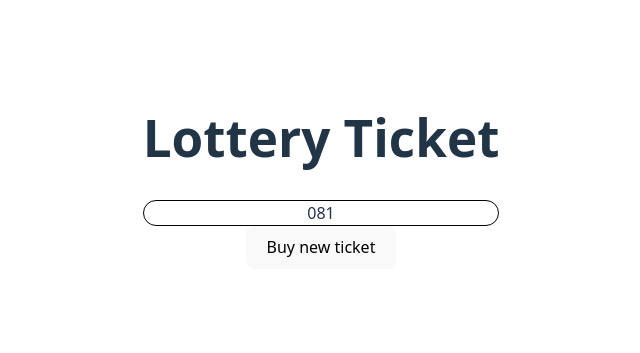
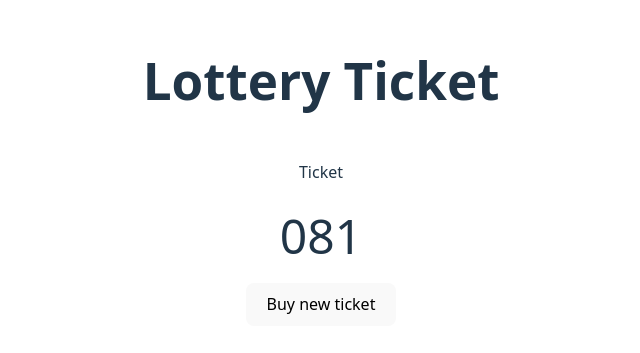
Before and after one commit to Akkash066/basicTodo, a React (Vite) app: page / in a window 1280 px wide. Shown: the part 219-572 px from the top of the page, without its empty margins (319-959 px from the left). Built offline with nearby package versions, Linux system fonts and the light colour scheme.

Commit message:
modify and adding some functionality

```diff
--- a/src/App.jsx
+++ b/src/App.jsx
@@ -2,13 +2,16 @@ import './App.css'
 import TodoList from './TodoList'
 import LotteryTicket from './LotteryTicket'
 import React from 'react'
-
+// import Ticket from './Ticket'
 
 const App = () => {
   return (
     <div>
       {/* <TodoList /> */}
-      <LotteryTicket />
+      {/* <LotteryTicket /> */}
+      {/* <Ticket ticket={[0, 1, 3]}/>
+      <Ticket ticket={[0, 1, 3, 6, 4]}/> */}
+      <LotteryTicket n={3} winnigSum={15}/>
     </div>
   )
 }
--- a/src/LotteryTicket.jsx
+++ b/src/LotteryTicket.jsx
@@ -1,33 +1,29 @@
 import React from 'react'
 import { useState } from 'react';
-import "./Lottery.css";
 import { genTicket, sum } from './helper';
+import Ticket  from './Ticket';
 
 
-const LotteryTicket = () => {
+const LotteryTicket = ({n=3, winnigSum=15}) => {
 
   // function getNumber (n) {
   //  return [...Array(3)].map(()=> Math.floor(Math.random() * 10));
   // }
 
-  let [ticket, setTicket] = useState(genTicket(3));
+  let [ticket, setTicket] = useState(genTicket(n));
   // let [ticket, setTicket] = useState(getNumber(3));
 
-  let isWinning = sum(ticket) === 15;
+  let isWinning = sum(ticket) === winnigSum;
 
 
   let buyTicket = () => {
-    setTicket(genTicket(3));
+    setTicket(genTicket(n));
   }
 
   return (
     <div>
         <h1>Lottery Ticket</h1>
-        <div className="ticket">
-            <span>{ticket[0]}</span>
-            <span>{ticket[1]}</span>
-            <span>{ticket[2]}</span>
-        </div>
+        <Ticket ticket={ticket}/>
         <button onClick={buyTicket}>Buy new ticket</button>
         <h3>{isWinning && "congratulations, you won"}</h3>
     </div>
--- /dev/null
+++ b/src/Ticket.css
@@ -0,0 +1,6 @@
+.Ticket{
+    border: 1px solid white;
+    border-radius: 10px;
+    /* width: 200px; */
+    margin-bottom: 10px;
+}
--- /dev/null
+++ b/src/Ticket.jsx
@@ -0,0 +1,18 @@
+import TicketNum from "./TicketNum";
+import "./Ticket.css";
+
+const Ticket = ({ticket}) => {
+  return (
+    <div className="Ticket">
+        <p>Ticket</p>
+        {/* <TicketNum num={ticket[0]}/>
+        <TicketNum num={ticket[1]}/>
+        <TicketNum num={ticket[2]}/> */}
+        {ticket.map((num, idx) => (
+            <TicketNum num={num} key={idx}/>
+        ))}
+    </div>
+  )
+}
+
+export default Ticket
--- /dev/null
+++ b/src/TicketNum.css
@@ -0,0 +1,3 @@
+.TicketNum{
+    font-size: 3rem;
+}
--- /dev/null
+++ b/src/TicketNum.jsx
@@ -0,0 +1,5 @@
+import "./TicketNum.css"
+
+export default function TicketNum({num}){
+    return (<span className="TicketNum">{num}</span>)
+}
```
